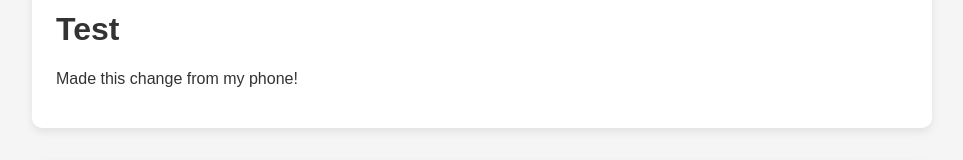
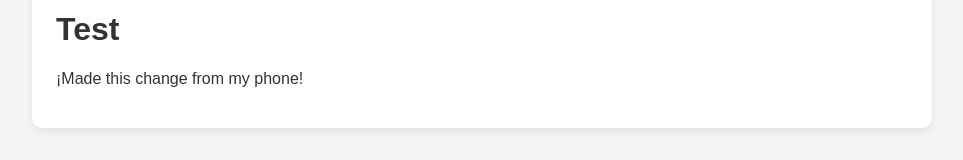
Before and after one commit to Raul-Rod/raul-rod.github.io, a React (Create React App) app: page / in a window 1280 px wide. Shown: the part 243-403 px from the top of the page, without its empty margins (158-1121 px from the left). Built offline with nearby package versions, Linux system fonts and the light colour scheme.

Commit message:
testing termux shortcut

```diff
--- a/src/App.js
+++ b/src/App.js
@@ -24,7 +24,7 @@ function App() {
 
       <div className="project-card">
         <h1>Test</h1>
-        <p>Made this change from my phone!</p>
+        <p>¡Made this change from my phone!</p>
       </div>
 
       <section className="section">
```
